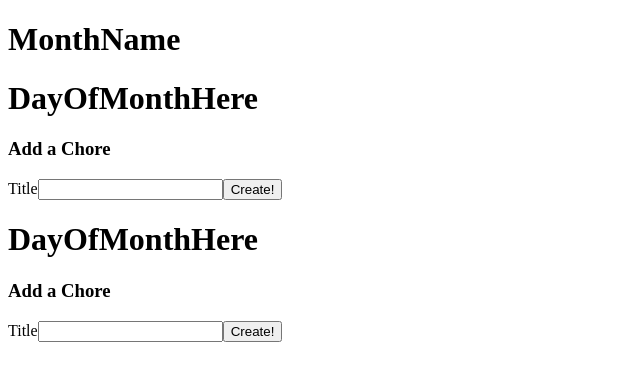
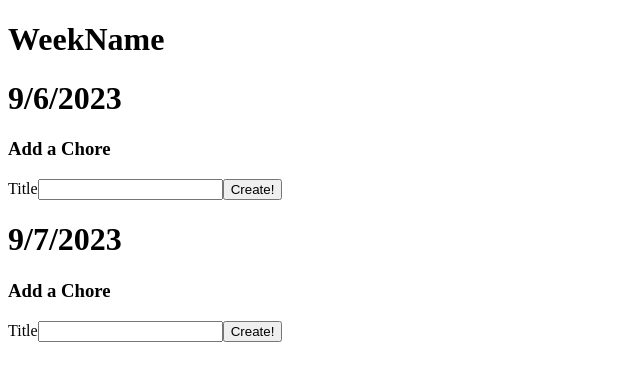
Before and after one commit to funwithlasers/todo-calendar, a React (Create React App) app: page / in a window 1280 px wide. Shown: the top 380 px of the page, without its empty margins (0-640 px from the left). Built offline with nearby package versions, Linux system fonts and the light colour scheme; data requests are answered from the project's data file.

Commit message:
remove unused references

```diff
--- a/src/App.js
+++ b/src/App.js
@@ -1,6 +1,6 @@
 import { useEffect, useContext } from 'react';
 import ChoresContext from './context/chores';
-import MonthShow from './components/MonthShow';
+import WeekShow from './components/WeekShow';
 
 function App() {
   const { fetchChores } = useContext(ChoresContext);
@@ -10,7 +10,7 @@ function App() {
   }, []);
 
   return (
-   <MonthShow />
+   <WeekShow />
   );
 }
 
--- a/src/components/ChoreShow.js
+++ b/src/components/ChoreShow.js
@@ -31,8 +31,11 @@ function ChoreShow({ chore }) {
           {chore.status}
         </button>
         <div>{content}</div>
-        <button className="chore-edit" onClick={handleDeleteClick}>
+        <button className="chore-edit" onClick={handleCompleteClick}>
           Edit
+        </button>
+        <button className="chore-delete" onClick={handleDeleteClick}>
+          Delete
         </button>
       </div>
   );
--- a/src/components/DayShow.js
+++ b/src/components/DayShow.js
@@ -1,17 +1,11 @@
-import { useEffect, useContext } from 'react';
 import ChoreCreate from './ChoreCreate';
 import ChoreList from './ChoreList';
-import ChoresContext from '../context/chores';
 
 function DayShow({ date }) {
 
-  // useEffect(() => {
-  //   fetchChoresByDay(props.day);
-  // }, []);
-
   return (
     <div className="day-show">
-      <h1>DayOfMonthHere</h1>
+      <h1>{date}</h1>
       <ChoreList date={date}/>
       <ChoreCreate date={date}/>
     </div>
--- a/src/components/MonthShow.js
+++ /dev/null
@@ -1,21 +0,0 @@
-import { useEffect } from 'react';
-import DayShow from './DayShow';
-import useDaysContext from '../hooks/use-days-context';
-
-function MonthShow() {
-//  const { fetchDaysByMonth, activeDay } = useDaysContext();
-
-  useEffect(() => {
-  //  fetchDaysByMonth();
-  }, []);
-
-  return (
-    <div className="month-show">
-      <h1>MonthName</h1>
-      <DayShow date='9/6/2023'/>
-      <DayShow date='9/7/2023'/>
-    </div>
-  );
-}
-
-export default MonthShow;
--- /dev/null
+++ b/src/components/WeekShow.js
@@ -0,0 +1,14 @@
+import DayShow from './DayShow';
+
+function WeekShow() {
+
+  return (
+    <div className="week-show">
+      <h1>WeekName</h1>
+      <DayShow date='9/6/2023'/>
+      <DayShow date='9/7/2023'/>
+    </div>
+  );
+}
+
+export default WeekShow;
--- a/src/context/days.js
+++ b/src/context/days.js
@@ -12,7 +12,7 @@ function Provider({ children }) {
 
   const [activeDay, setActiveDay] = useState(getToday());
 
-  const fetchDaysByMonth = async (date) => {
+  const fetchDaysByWeek = async (date) => {
     const response = await axios.get('http://localhost:3001/days');
     const days = response.data.filter(day => day.getFullYear() === date.getFullYear());
 
@@ -22,7 +22,7 @@ function Provider({ children }) {
   const valueToShare = {
     days,
     activeDay,
-    fetchDaysByMonth
+    fetchDaysByWeek
   };
 
   return (
```
